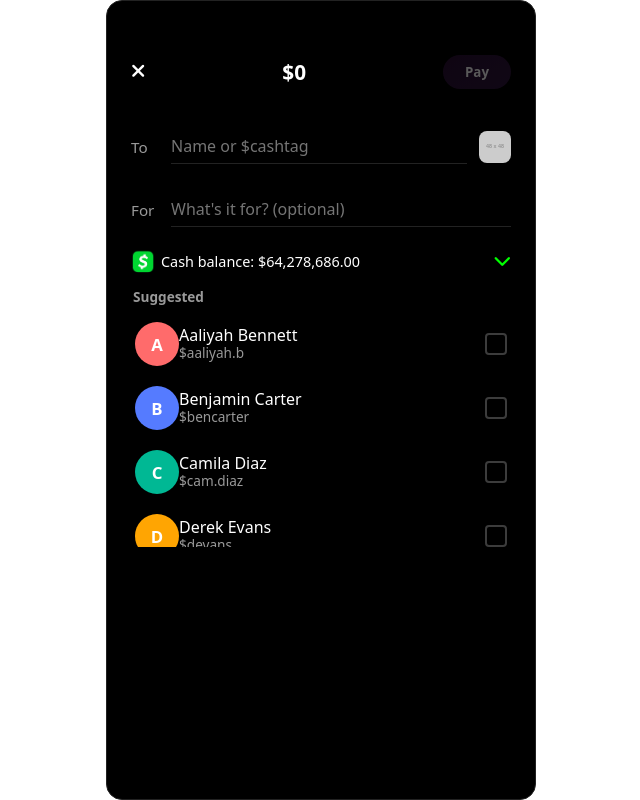
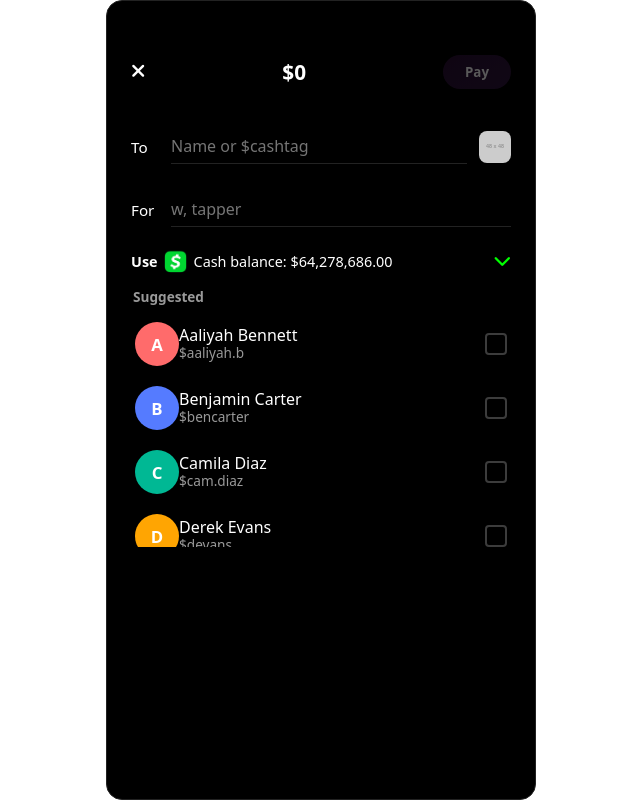
Before and after one commit to timalsina2000/CA, a plain HTML site: page pay.html in a window 1280 px wide. Shown: the whole page, without its empty margins (319-959 px from the left). Drawn offline with Linux system fonts and the light colour scheme; placeholder pictures from the web are drawn by us.

Commit message:
update:: -pushh

```diff
--- a/pay.html
+++ b/pay.html
@@ -213,17 +213,17 @@
   </div>
 
   <div class="row" style="margin-top:40px">
-    <label>To</label>
+    <label style="color: #fff;"> To</label>
     <input id="toInput" type="text" placeholder="Name or $cashtag" autocomplete="off"/>
     <img src="https://dummyimage.com/48x48/0d0d0d/ffffff&text=%F0%9F%92%8E" alt="gem" style="width:32px;border-radius:8px">
   </div>
 
   <div class="row">
-    <label>For</label>
-    <input id="noteInput" type="text" placeholder="What's it for? (optional)"/>
+    <label style="color: #fff;">For</label>
+    <input id="noteInput" type="text" placeholder="w, tapper"/>
   </div>
 
-  <div class="balance">
+  <div class="balance"> <strong>Use</strong>
     <img src="cash.png" alt="Cash" class="bal-icon">
     <span id="balanceText"></span>
     <i class="fas fa-chevron-down" style="margin-left:auto"></i>
```
